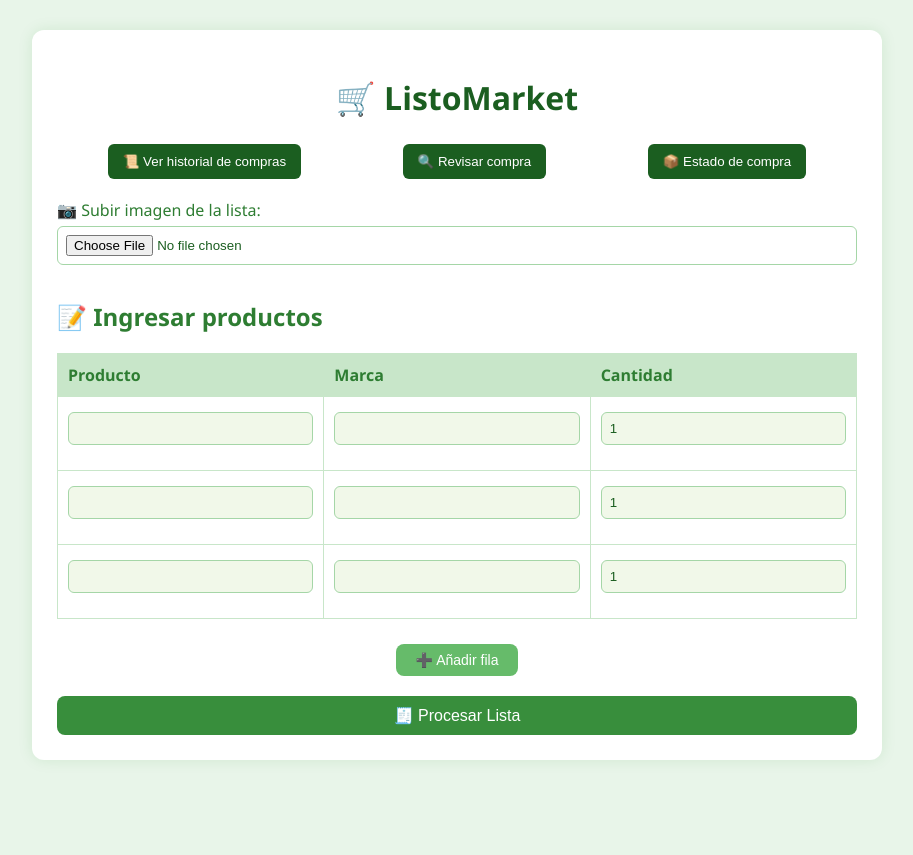
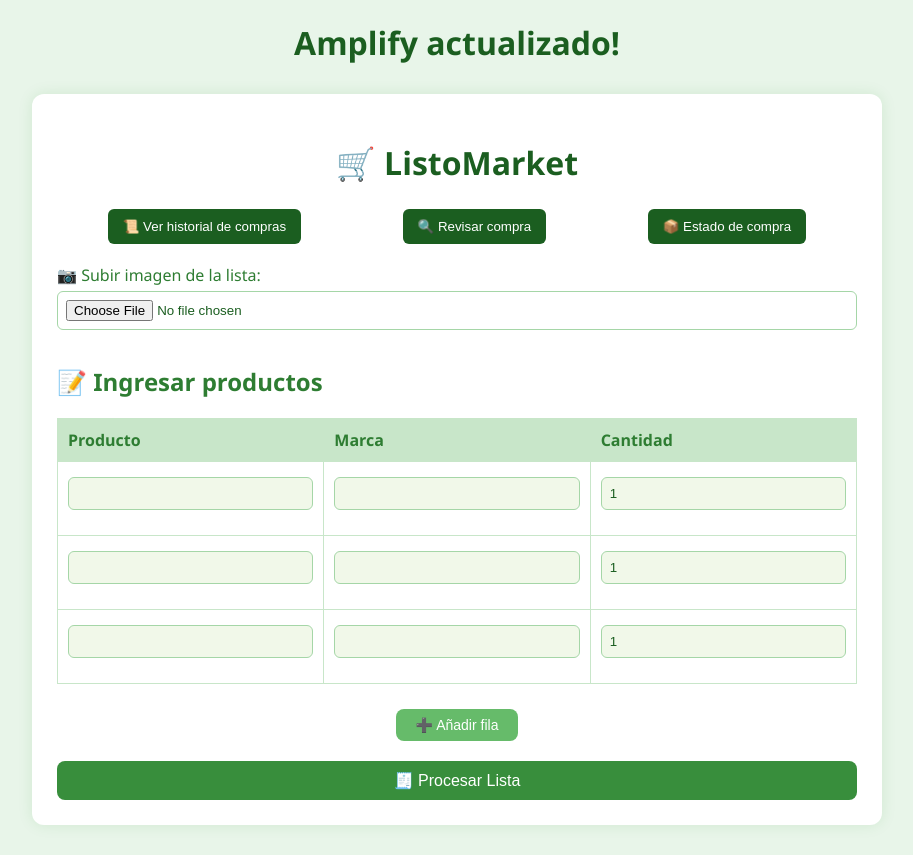
Before and after one commit to iscatalan/aws-test, a plain HTML site: page Amplify_test/index.html in a window 1280 px wide. Shown: the whole page, without its empty margins (183-1096 px from the left). Before the commit the page ends 800 px from the top, so only its background shows below. Drawn offline with Linux system fonts and the light colour scheme.

Commit message:
3era versión html

```diff
--- a/Amplify_test/index.html
+++ b/Amplify_test/index.html
@@ -7,6 +7,7 @@
     <link rel="stylesheet" href="style.css">
 </head>
 <body>
+    <h1>Amplify actualizado!</h1>
     <div class="container">
         <h1>🛒 ListoMarket</h1>
 
```
